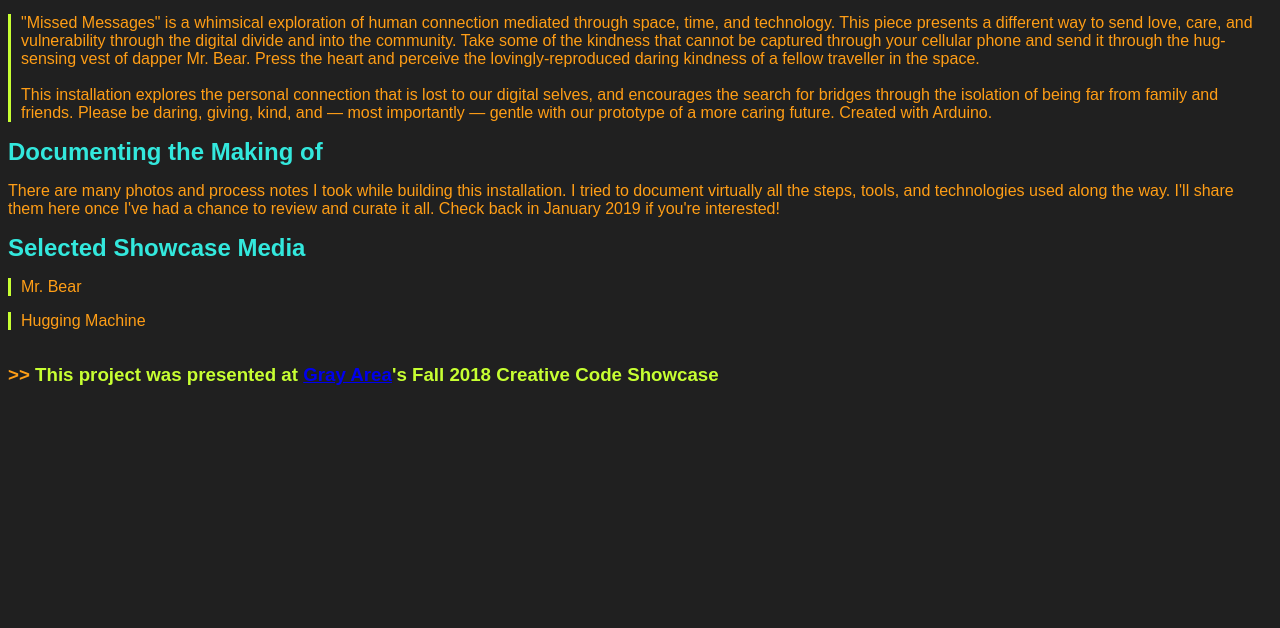
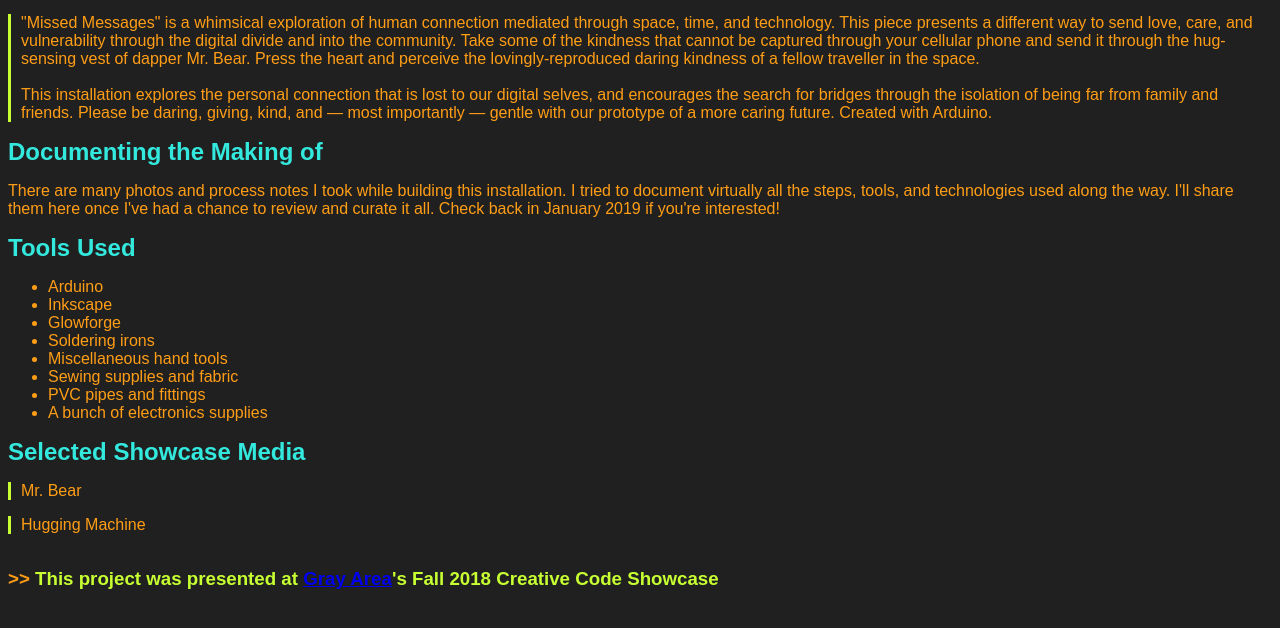
Before and after one commit to gitsteph/missed_messages, a plain HTML site: page index.html in a window 1280 px wide. Shown: the part 110-738 px from the top of the page. Drawn offline with Linux system fonts and the light colour scheme.

Commit message:
adding tools used section

```diff
--- a/index.html
+++ b/index.html
@@ -13,7 +13,7 @@
             h2, h3 {
                 display: inline;
             }
-            p {
+            p, li {
                 color: #FF9E16;
             }
             .fuschia {
@@ -54,6 +54,19 @@
             <div>
                 <h2 class="neonBlue">Documenting the Making of</h2>
                 <p>There are many photos and process notes I took while building this installation.  I tried to document virtually all the steps, tools, and technologies used along the way.  I'll share them here once I've had a chance to review and curate it all.  Check back in January 2019 if you're interested!</p>
+                <h2 class="neonBlue">Tools Used</h2>
+                <p class="leftBorder">
+                    <ul>
+                        <li>Arduino</li>
+                        <li>Inkscape</li>
+                        <li>Glowforge</li>
+                        <li>Soldering irons</li>
+                        <li>Miscellaneous hand tools</li>
+                        <li>Sewing supplies and fabric</li>
+                        <li>PVC pipes and fittings</li>
+                        <li>A bunch of electronics supplies</li>
+                    </ul>
+                </p>
             </div>
             <div>
                 <h2 class="neonBlue">Selected Showcase Media</h2><br>
```
